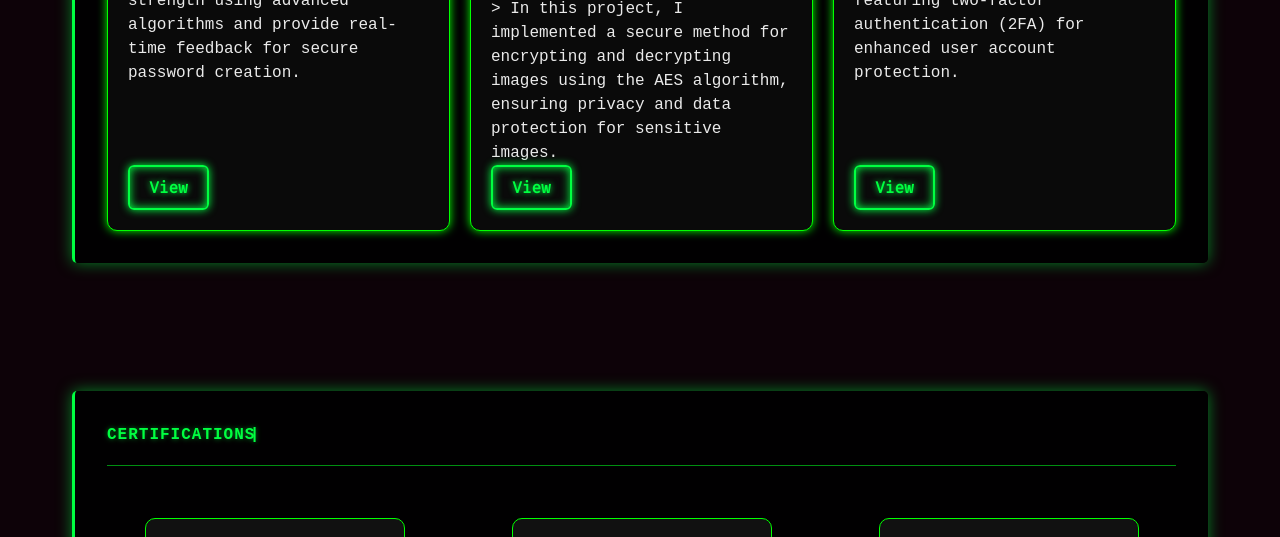
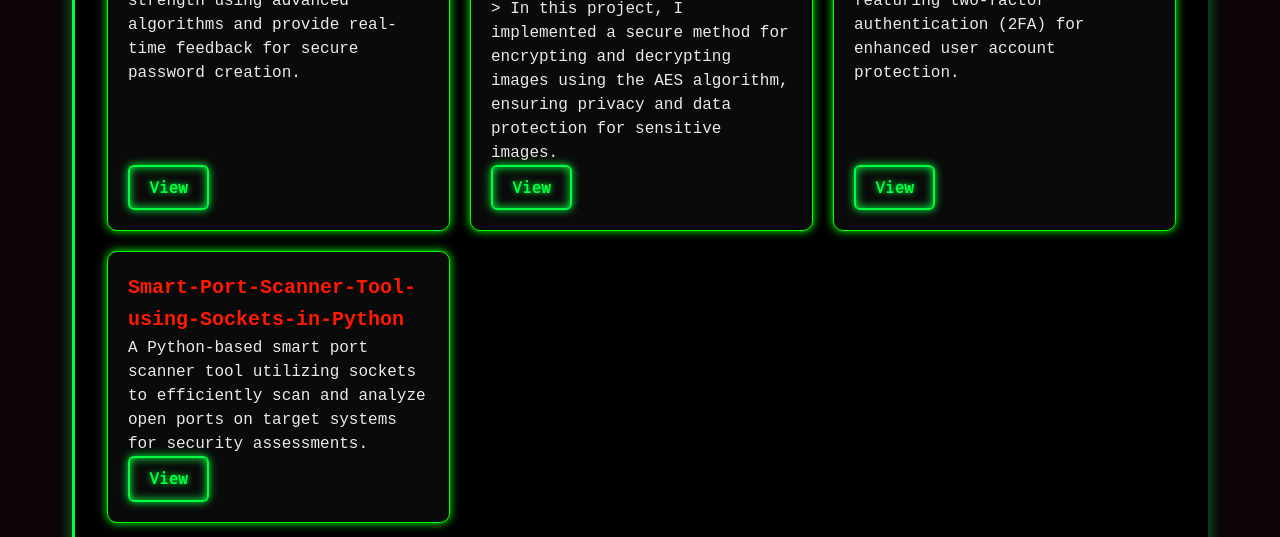
Before and after one commit to dhanaraj1922/my_portfolio-, a plain HTML site: page index.html in a window 1280 px wide. Shown: the part 4427-4964 px from the top of the page. Drawn offline with Linux system fonts and the light colour scheme.

Commit message:
Add the Project 4 .

```diff
--- a/index.html
+++ b/index.html
@@ -28,7 +28,7 @@
 <body>
     <!-- Matrix Canvas Background -->
     <canvas id="matrix-canvas"></canvas>
-
+    <audio id="bg-music" src="matrix-theme.mp3" autoplay loop hidden></audio>
     <!-- Main Content Container -->
     <div class="container">
         <!-- Header Section -->
@@ -273,6 +273,20 @@
                         View
                     </a>
                 </div>
+                <!-- Project 4 -->
+                <div class="project-card">
+                    <h3>
+                        <a href="https://github.com/dhanaraj1922/-Smart-Port-Scanner-Tool-using-Sockets-in-Python" target="_blank">
+                            Smart-Port-Scanner-Tool-using-Sockets-in-Python
+                        </a>
+                    </h3>
+                    <p>
+                        A Python-based smart port scanner tool utilizing sockets to efficiently scan and analyze open ports on target systems for security assessments.
+                    </p>
+                    <a href="https://github.com/dhanaraj1922/-Smart-Port-Scanner-Tool-using-Sockets-in-Python" target="_blank" class="view-btn">
+                        View
+                    </a>
+                </div>
             </div>
         </section>
 
```
Also changed, not shown: 1 other file.
